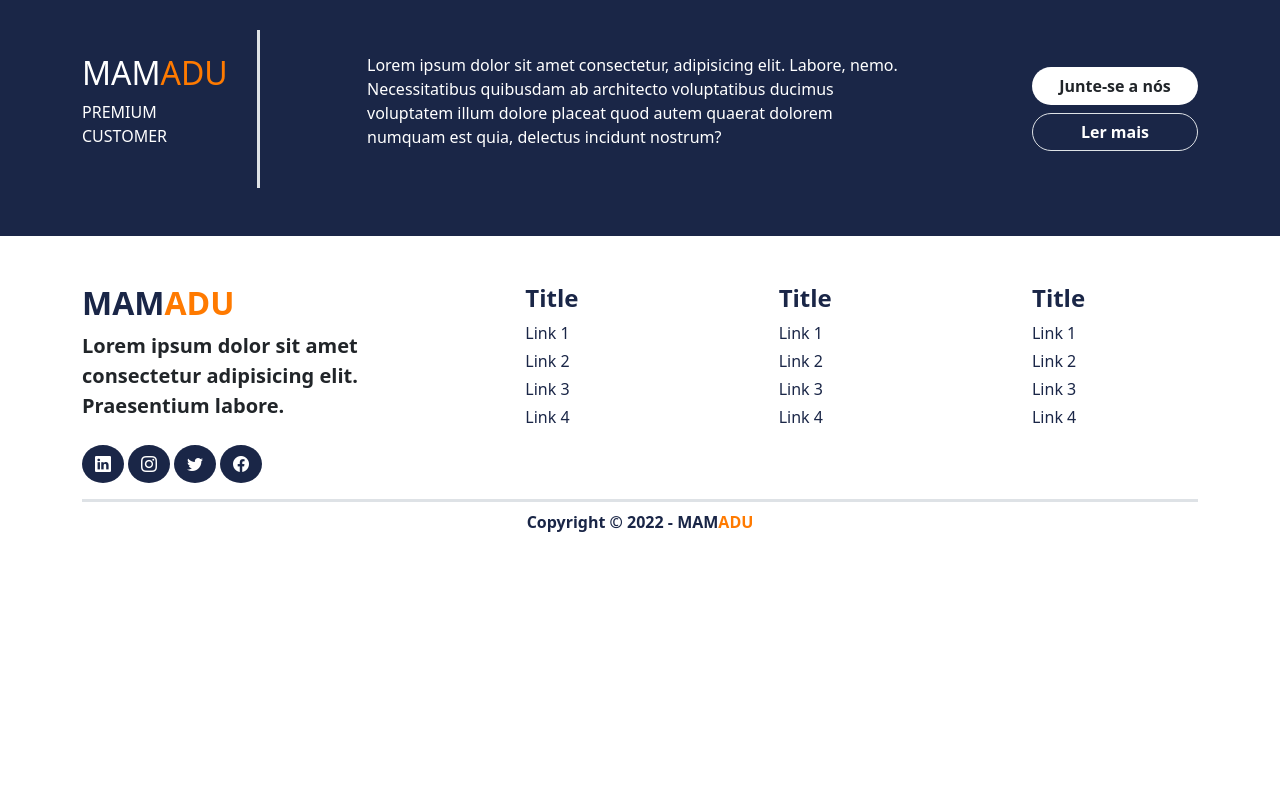
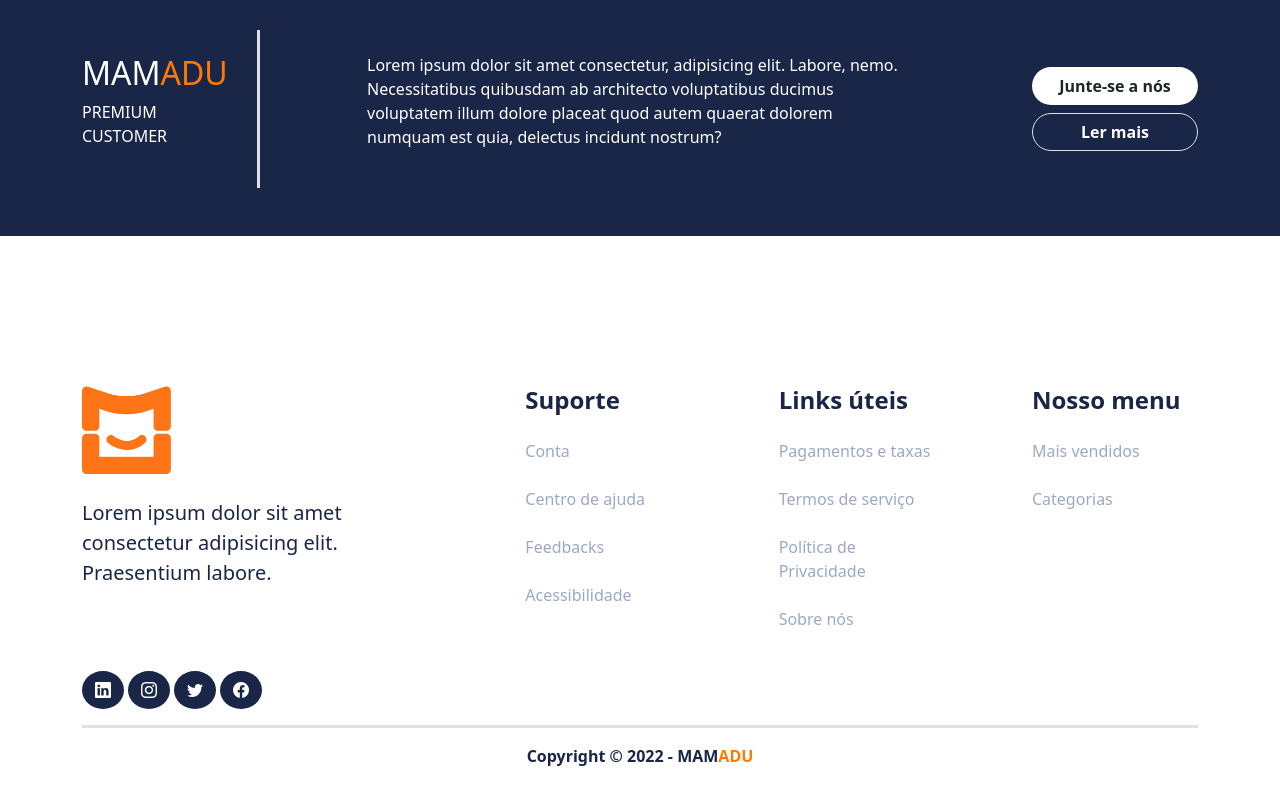
Before and after one commit to dorivaldovalentim/mamadu, a Vue app: page / in a window 1280 px wide. Shown: the part 3868-4668 px from the top of the page. Before the commit the page ends 4426 px from the top, so only its background shows below. Built offline with nearby package versions, Linux system fonts and the light colour scheme.

Commit message:
Fiz algumas melhorias no footer

```diff
--- a/src/components/Footer.vue
+++ b/src/components/Footer.vue
@@ -1,82 +1,78 @@
 <script setup>
+import Logo from "./Logo.vue";
+
 const socialNetworks = [
   { name: "LinkedIn", link: "https://linkedin.com", icon: "bi-linkedin" },
   { name: "Instagram", link: "https://instagram.com", icon: "bi-instagram" },
   { name: "Twitter", link: "https://twitter.com", icon: "bi-twitter" },
   { name: "Facebook", link: "https://facebook.com", icon: "bi-facebook" },
 ];
+
+const data = [
+  {
+    title: "Suporte",
+    links: [
+      { label: "Conta", link: "#" },
+      { label: "Centro de ajuda", link: "#" },
+      { label: "Feedbacks", link: "#" },
+      { label: "Acessibilidade", link: "#" },
+    ],
+  },
+  {
+    title: "Links úteis",
+    links: [
+      { label: "Pagamentos e taxas", link: "#" },
+      { label: "Termos de serviço", link: "#" },
+      { label: "Política de Privacidade", link: "#" },
+      { label: "Sobre nós", link: "#" },
+    ],
+  },
+  {
+    title: "Nosso menu",
+    links: [
+      { label: "Mais vendidos", link: "#" },
+      { label: "Categorias", link: "#" },
+    ],
+  },
+];
 </script>
 
 <template>
-  <footer class="pt-5">
+  <footer>
     <div class="container">
       <div class="row justify-content-between">
         <div class="col-12 col-md-4 col-lg-4">
-          <a href="" class="text-decoration-none">
-            <h2 class="h2 fw-bold text-uppercase">
-              <span class="text-primary">Mam</span
-              ><span class="text-secondary">adu</span>
-            </h2>
+          <a href="" class="text-decoration-none d-inline-block w-25">
+            <Logo />
           </a>
-          <p class="fs-5 fw-bold">
+
+          <p class="fs-5 pe-2 mt-4 text-primary">
             Lorem ipsum dolor sit amet consectetur adipisicing elit. Praesentium
             labore.
           </p>
         </div>
-        <div class="col-12 col-md-3 col-lg-2">
-          <h3 class="h4 fw-bold text-primary">Title</h3>
-          <ul class="list-unstyled">
-            <li class="mb-1">
-              <a href="" class="text-primary text-decoration-none">Link 1</a>
-            </li>
-            <li class="mb-1">
-              <a href="" class="text-primary text-decoration-none">Link 2</a>
-            </li>
-            <li class="mb-1">
-              <a href="" class="text-primary text-decoration-none">Link 3</a>
-            </li>
-            <li class="mb-1">
-              <a href="" class="text-primary text-decoration-none">Link 4</a>
-            </li>
-          </ul>
-        </div>
-        <div class="col-12 col-md-3 col-lg-2">
-          <h3 class="h4 fw-bold text-primary">Title</h3>
-          <ul class="list-unstyled">
-            <li class="mb-1">
-              <a href="" class="text-primary text-decoration-none">Link 1</a>
-            </li>
-            <li class="mb-1">
-              <a href="" class="text-primary text-decoration-none">Link 2</a>
-            </li>
-            <li class="mb-1">
-              <a href="" class="text-primary text-decoration-none">Link 3</a>
-            </li>
-            <li class="mb-1">
-              <a href="" class="text-primary text-decoration-none">Link 4</a>
-            </li>
-          </ul>
-        </div>
-        <div class="col-12 col-md-3 col-lg-2">
-          <h3 class="h4 fw-bold text-primary">Title</h3>
-          <ul class="list-unstyled">
-            <li class="mb-1">
-              <a href="" class="text-primary text-decoration-none">Link 1</a>
-            </li>
-            <li class="mb-1">
-              <a href="" class="text-primary text-decoration-none">Link 2</a>
-            </li>
-            <li class="mb-1">
-              <a href="" class="text-primary text-decoration-none">Link 3</a>
-            </li>
-            <li class="mb-1">
-              <a href="" class="text-primary text-decoration-none">Link 4</a>
+        <div
+          class="col-12 col-md-3 col-lg-2"
+          v-for="(item, index) in data"
+          :key="index"
+        >
+          <h3 class="h4 fw-bold text-primary mb-4">{{ item.title }}</h3>
+
+          <ul class="list-unstyled" v-if="item.links && item.links.length">
+            <li
+              class="mb-4"
+              v-for="(subItem, subIndex) in item.links"
+              :key="subIndex"
+            >
+              <a :href="subItem.link" class="text-decoration-none">{{
+                subItem.label
+              }}</a>
             </li>
           </ul>
         </div>
       </div>
 
-      <div class="border-bottom border-3">
+      <div class="border-bottom border-3 mt-3">
         <ul class="list-unstyled d-flex">
           <li v-for="(item, index) in socialNetworks" :key="index">
             <a
@@ -89,10 +85,20 @@ const socialNetworks = [
         </ul>
       </div>
 
-      <p class="py-2 text-primary text-center fw-bold">
+      <p class="py-3 text-primary text-center fw-bold">
         Copyright &copy; 2022 - <span class="text-primary">MAM</span
         ><span class="text-secondary">ADU</span>
       </p>
     </div>
   </footer>
 </template>
+
+<style lang="scss" scoped>
+footer {
+  margin-top: 150px;
+
+  a {
+    color: #9ea8c2;
+  }
+}
+</style>
```
